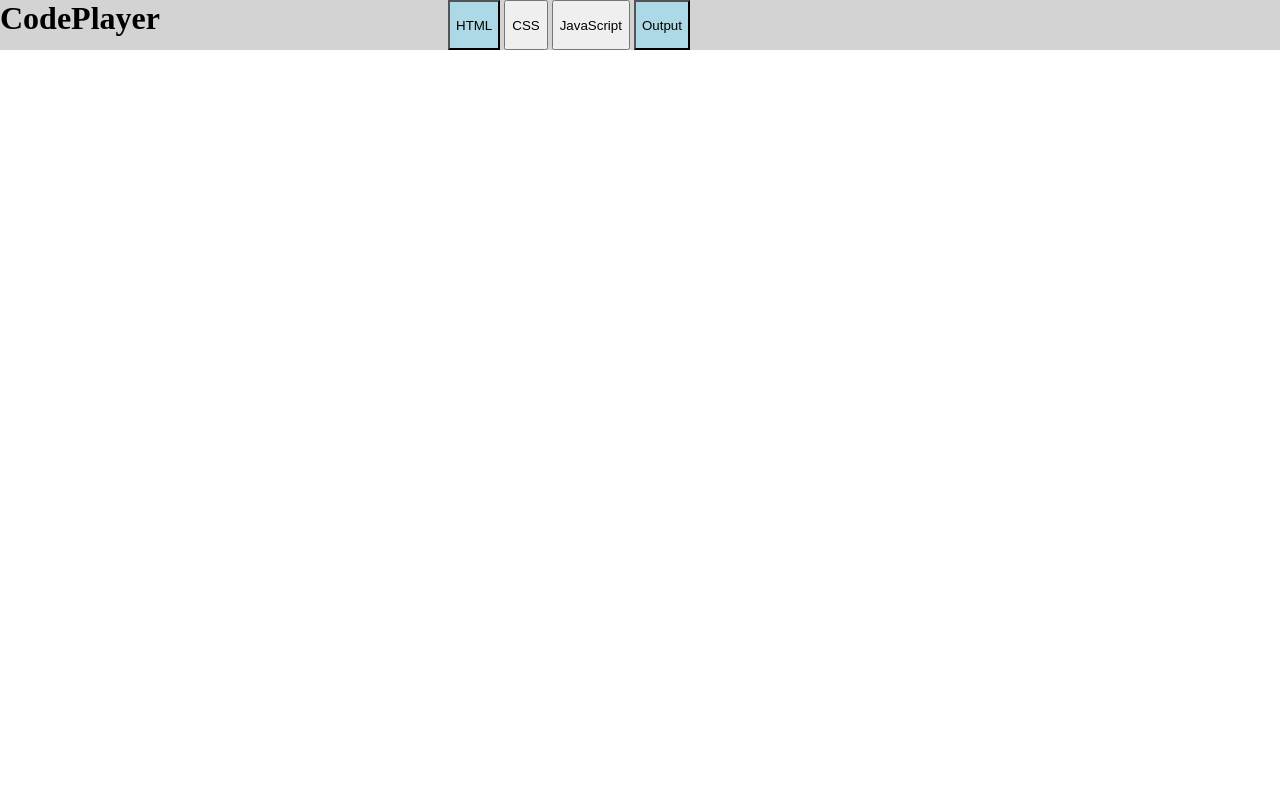
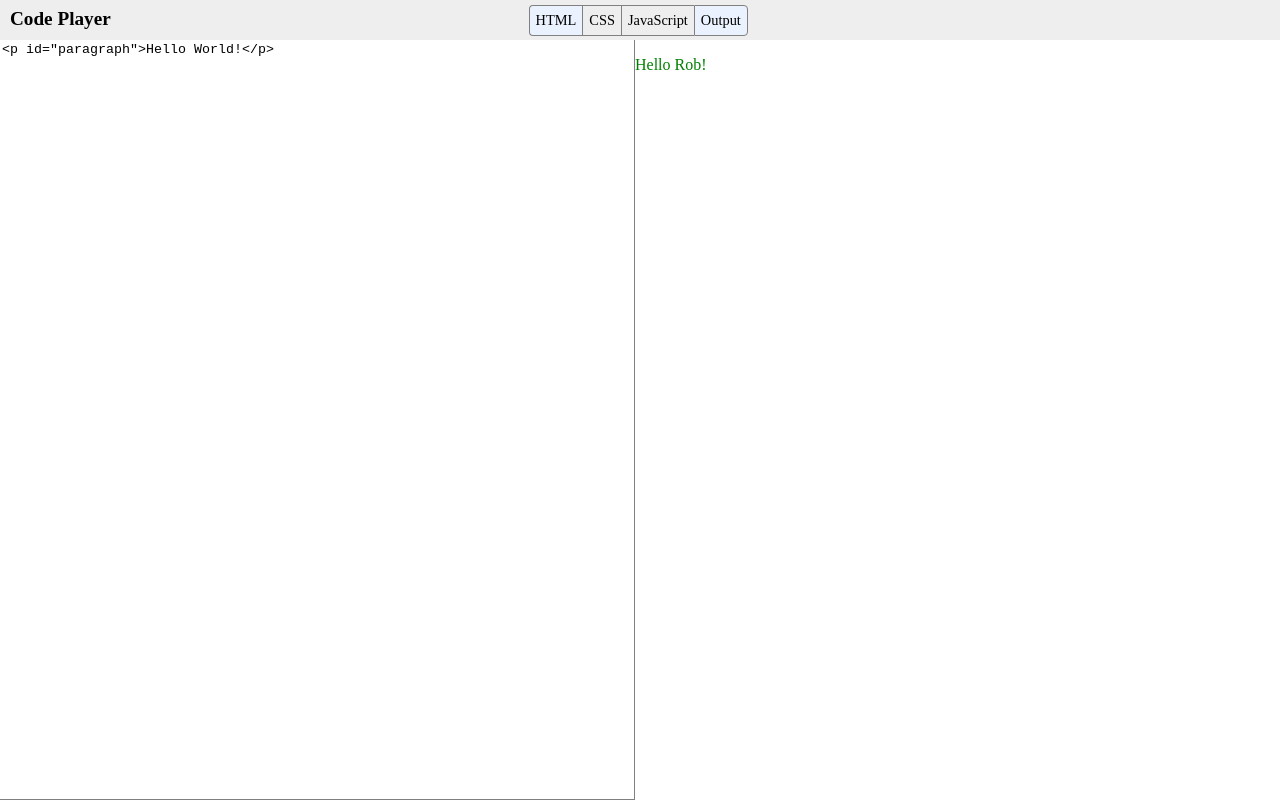
Before and after one commit to lore-code/Complete-Web-Developer-2.0-Projects, a plain HTML site: page 5-Code Player Game/index.html in a window 1280 px wide. Drawn offline with Linux system fonts and the light colour scheme.

Commit message:
Followed tutorial

```diff
--- a/5-Code Player Game/index.html
+++ b/5-Code Player Game/index.html
@@ -7,71 +7,113 @@
 	<script src= "jQuery/jquery-ui/jquery-ui.js"></script>
 
 	<link rel="stylesheet" type="text/css" href="mycss.css">
+
+
 </head>
 <body>
 
-<div id ="heading">
+	<div id ="header">
 
-<h1>CodePlayer</h1>
+		<div id ="logo">
+		Code Player
 
+		</div>
 
-	<div id ="buttonInfo">
+		<!-- buttons -->
 
-		<button id ="htmlButton" class ="buttons active">HTML</button>
-		<button id ="cssButton" class="buttons">CSS</button>
-		<button id ="jsButton" class="buttons">JavaScript</button>
-		<button id ="outputButton" class= "buttons active">Output</button>
+		<div id= "buttonContainer">
+			<div class= "toggleButton active"id ="html">HTML</div>
+
+			<div class= "toggleButton" id ="css">CSS</div>
+
+			<div class= "toggleButton" id ="javascript">JavaScript</div>
+
+			<div class= "toggleButton active" id ="output">Output</div>
+		</div>
+
 	</div>
 
 
+	<div id ="bodyContainer">
 
+	<!-- panels -->
 
-</div>
+			<textarea id="htmlPanel" class="panel"><p id="paragraph">Hello World!</p></textarea>
 
-<textarea id ="htmlBar">Hello World!
-<p>This is some text</p>
+			<textarea id="cssPanel" class="panel hidden">p {color: green;}</textarea>
 
-</textarea>
+			<textarea id="javascriptPanel" class="panel hidden">document.getElementById("paragraph").innerHTML="Hello Rob!";</textarea>
 
-<textarea id="cssBar"></textarea>
+			<iframe id="outputPanel" class="panel"></iframe>
 
-<textarea id ="jsBar"></textarea>
+	</div>
 
-<textarea id="outputBar"></textarea>
 
 <script type="text/javascript">
 
-	var htmlinfo = $('#htmlBar').val();
-	var outputinfo = "";
+// update info in the iframe
 
-	console.log(htmlinfo);
+function  updateOutput() {
 
-	$( "button" ).click(function() {
+	// put info in iframe html and css
 
-  $( this ).toggleClass( "active" );
- if ( $(this).attr('id')  == 'htmlButton') {
+	$("iframe").contents().find("html").html("<html><head><style type='text/css'>" + $('#cssPanel').val() + "</style></head><body>" + $('#htmlPanel').val() + "</body></html>");
 
- 		$('#htmlBar').toggle();
- }
-
-  if ( $(this).attr('id')  == 'cssButton') {
-
- 		$('#cssBar').toggle();
- }
-
-if ( $(this).attr('id')  == 'jsButton') {
-
- 		$('#jsBar').toggle();
- }
-
- if ( $(this).attr('id')  == 'outputButton') {
-
- 		$('#outputBar').toggle();
+	// update javascript
+		document.getElementById('outputPanel').contentWindow.eval($('#javascriptPanel').val());
 
 
- }
+}
+
+// hover change colors
+
+$('.toggleButton').hover(function() {
+
+	$(this).addClass('highlightedButton');
+}, function () {
+	/* body... */
+	$(this).removeClass('highlightedButton');
+});
+
+// when button clicked change styles and show or hide content
+
+$('.toggleButton').click(function() {
+	/* Act on the event */
+
+	$(this).toggleClass("active");
+
+	$(this).removeClass('highlightedButton');
+
+	var panelId = $(this).attr('id') + "Panel";
+
+	// show or hide content
+
+	$("#" + panelId).toggleClass("hidden");
+
+	// resize based on number of panels
+
+	var numberofActivePanels = 4 -$('.hidden').length;
+
+	$('.panel').width(($(window).width() /numberofActivePanels) -10);
+
+});
+
+// on page load
+
+$('.panel').height($(window).height() - $("#header").height() - 15);
+
+$('.panel').width(($(window).width() /2) -10);
 
 
+updateOutput();
+
+
+
+// when info is changed on textarea then update the iframe using function above.
+
+$("textarea").on('change keyup paste', function() {
+
+    updateOutput();
 
 });
 
@@ -79,5 +121,5 @@ if ( $(this).attr('id')  == 'jsButton') {
 
 
 </script>
+
 </body>
-</html>
--- a/5-Code Player Game/mycss.css
+++ b/5-Code Player Game/mycss.css
@@ -1,61 +1,88 @@
-body{
+		body {
 
-	margin: 0 auto;
-	padding:  0 auto;
+	font: sans-serif;
+	padding: 0;
+	margin: 0;
 }
 
-#heading {
 
+#header {
+
+	width: 100%;
+	background-color: #eeeeee;
+	padding: 5px;
+	height: 30px;
+}
+
+#logo {
+
+	float: left;
+	font-weight: bold;
+	font-size: 120%;
+	padding: 3px 5px;
+}
+
+
+#buttonContainer {
+
+	width: 233px;
 	margin: 0 auto;
-	padding: 0 auto;
+}
 
-	background-color: lightgray;
-	height: 50px;
+.toggleButton {
+
+	float: left;
+	border: 1px solid grey;
+	padding: 6px;
+	border-right: none;
+	font-size: 90%;
+}
+
+#html {
+
+	border-top-left-radius: 4px;
+	border-bottom-left-radius: 4px;
 
 }
 
-h1 {
+#output {
 
-	margin: 0 auto;
-	padding: 0 auto;
-
-}
-
-#buttonInfo {
-
-	width: 400px;
-	margin-left: 35%;
-	position: absolute;
-	top: 0px;
-
-	/*margin: 0 auto;
-	padding: 0 auto;*/
-	height: 50px;
-}
-
-button {
-
-	height: 50px;
-}
-.buttons {
-
-
-color: black;
-
+	border-top-right-radius: 4px;
+	border-bottom-right-radius: 4px;
+	border-right: 1px solid grey;
 }
 
 .active {
 
-	background-color: lightblue;
+	background-color: #ebf2ff;
+}
+
+.highlightedButton {
+
+	background-color: grey;
+
 }
 
 textarea {
 
-width: 40vh;
-height: 100vh;
-display: none;
-float: left;
+	resize:none;
+	border-top:none;
+	border-color: grey;
+}
 
+.panel{
 
+	float: left;
+	width: 50vh;
+	border-left: none;
+}
 
+iframe	{
+
+	border:none;
 }
+
+.hidden {
+
+	display: none;
+}
```
